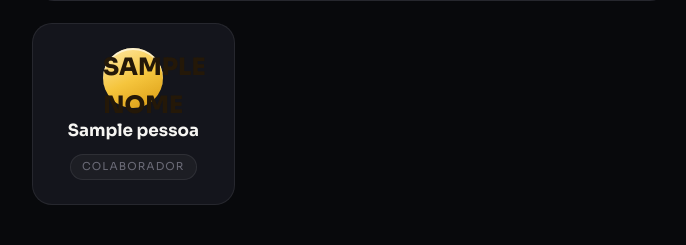
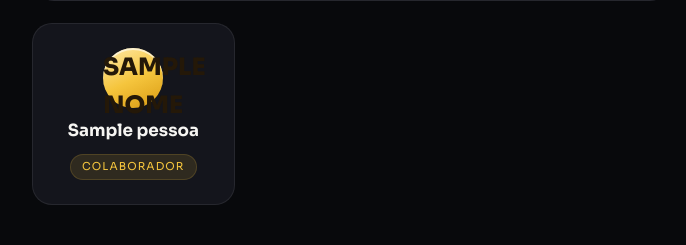
Before and after one commit to alexbarreto38-jpg/projetobm, a Flask app: template templates/index.html in a window 1280 px wide. Shown: the part 294-539 px from the top of the page, without its empty margins (288-974 px from the left). Run offline with Flask 3, Linux system fonts and the light colour scheme; the template is opened without the code that fills it: most values are stand-ins (such as "Sample title", 1, 10 or a date in 2020).

Commit message:
Selo de colaborador em dourado na tela inicial
Co-Authored-By: Claude Fable 5 <noreply@anthropic.com>
Claude-Session: https://claude.ai/code/session_01AexGYeRrhthTJcpFXmiGix

```diff
--- a/templates/index.html
+++ b/templates/index.html
@@ -18,7 +18,7 @@
     {% if p.papel == 'gestor' %}
       <span class="pill gestor-pill">Administrador</span>
     {% else %}
-      <span class="pill inativo">Colaborador</span>
+      <span class="pill gestor-pill">Colaborador</span>
     {% endif %}
   </a>
   {% endfor %}
```
